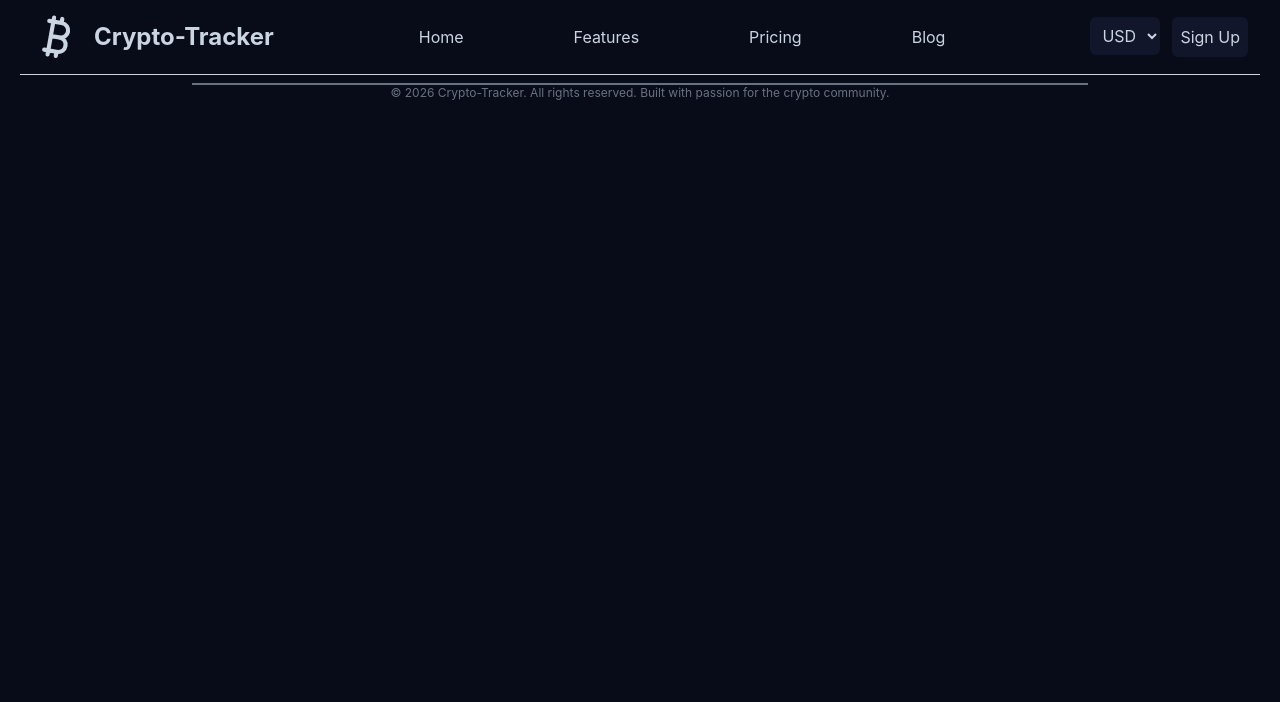
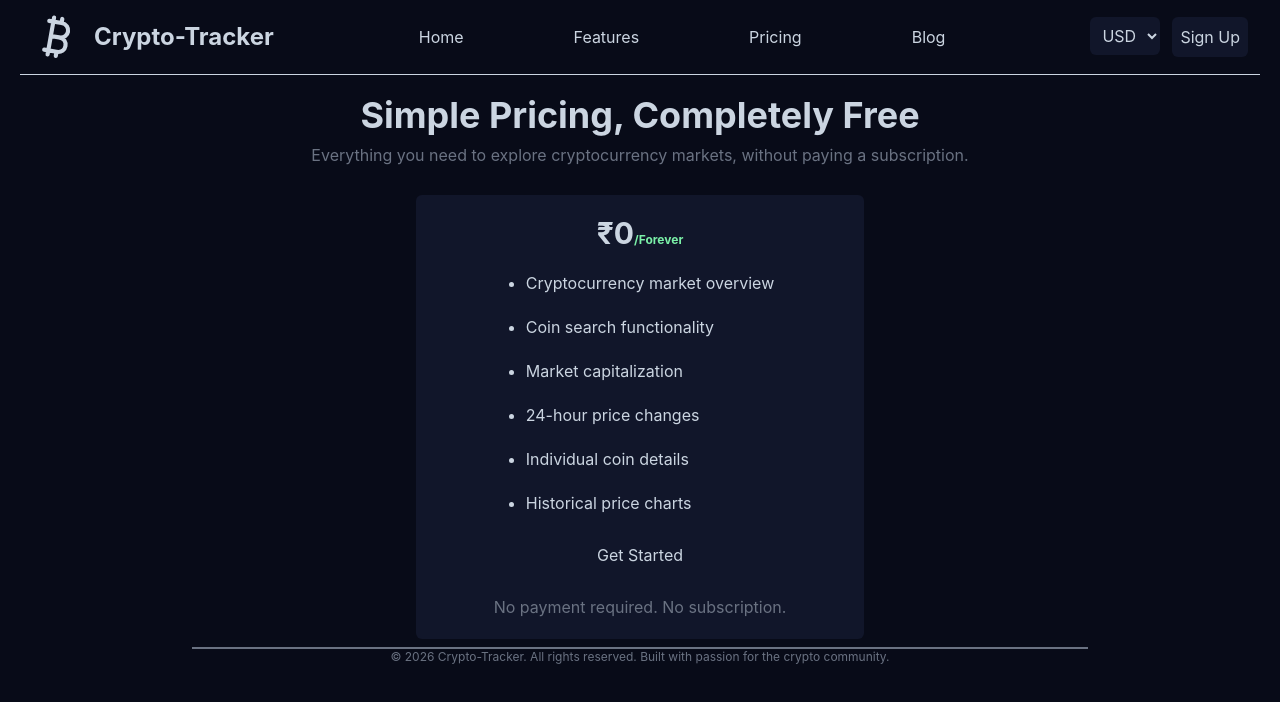
Before and after one commit to KishanShriVathsen/crypto-tracker, a React (Vite) app: page /Pricing in a window 1280 px wide. Shown: the top 702 px of the page. Built offline with nearby package versions, Linux system fonts and the light colour scheme.

Commit message:
Pricing Page were Added

```diff
--- a/src/App.jsx
+++ b/src/App.jsx
@@ -5,6 +5,7 @@ import { useState } from 'react';
 import Footer from './component/footer/footer';
 import Coin_Details from './pages/coin_details_page/coin_details';
 import Features from './pages/Feature/Feature';
+import Pricing from './pages/Pricing/Pricing';
 function App(){
   const[selectedCurrency,setSelectedCurrency]=useState("USD");
   return(
@@ -16,7 +17,8 @@ function App(){
       <Routes>
         <Route path="/" element={<HeroSection selectedCurrency={selectedCurrency}/>} />
         <Route path='/coin/:coinId' element={<Coin_Details selectedCurrency={selectedCurrency}/>}/>{/*The : (colon) tells React Router that this part of the URL is a dynamic parameter whose value can change and Link sends the coin ID through the URL, and :coinId catches that changing value */}
-        <Route path='/features' element={<Features selectedCurrency={selectedCurrency}/>} />
+        <Route path='/features' element={<Features/>} />
+        <Route path='/Pricing' element={<Pricing/>} />
       </Routes>
     </main>
     <footer className="flex justify-center">
--- a/src/component/nav_bar/nav_bar.jsx
+++ b/src/component/nav_bar/nav_bar.jsx
@@ -14,7 +14,7 @@ function Navbar({selectedCurrency,setSelectedCurrency}){
                     <ul className="flex gap-27.5  max-sm:gap-2.5">
                         <li><Link to="/" className="li">Home</Link></li>
                         <li><Link to="/features" className="li">Features</Link></li>
-                        <li><Link to="/" className="li">Pricing</Link></li>
+                        <li><Link to="/Pricing" className="li">Pricing</Link></li>
                         <li><Link to="/" className="li">Blog</Link></li>
                     </ul>
                 </nav>
--- /dev/null
+++ b/src/pages/Pricing/Pricing.jsx
@@ -0,0 +1,28 @@
+import {Link} from 'react-router-dom';
+function Pricing(){
+    return(
+        <div className="text-default-color flex flex-col items-center gap-5">
+            <div className="text-center mt-5">
+                <h1>Simple Pricing, Completely Free</h1>
+                <p className="side_text m-2">Everything you need to explore cryptocurrency markets, without paying a subscription.</p>
+            </div>
+            <div className="bg-box_bg w-[35%] rounded-md py-5 flex flex-col items-center gap-5 max-sm:w-[70%]">
+                <h2>₹0<span className="text-xs text-green-300">/Forever</span></h2>
+                <ul className="list-disc pl-5 flex flex-col gap-5 max-sm:text-xs">
+                    <li><p>Cryptocurrency market overview</p></li>
+                    <li><p>Coin search functionality</p></li>
+                    <li><p>Market capitalization</p></li>
+                    <li><p>24-hour price changes</p></li>
+                    <li><p>Individual coin details</p></li>
+                    <li><p>Historical price charts</p></li>
+                </ul>
+                <nav className="w-full flex justify-center">
+                    <Link className='w-[50%] flex justify-center default_hover rounded-md py-2' to={'/'}>Get Started</Link>
+                </nav>
+                <p className="side_text text-center">No payment required. No subscription.</p>
+            </div>
+
+        </div>
+    );
+}
+export default Pricing;
```
